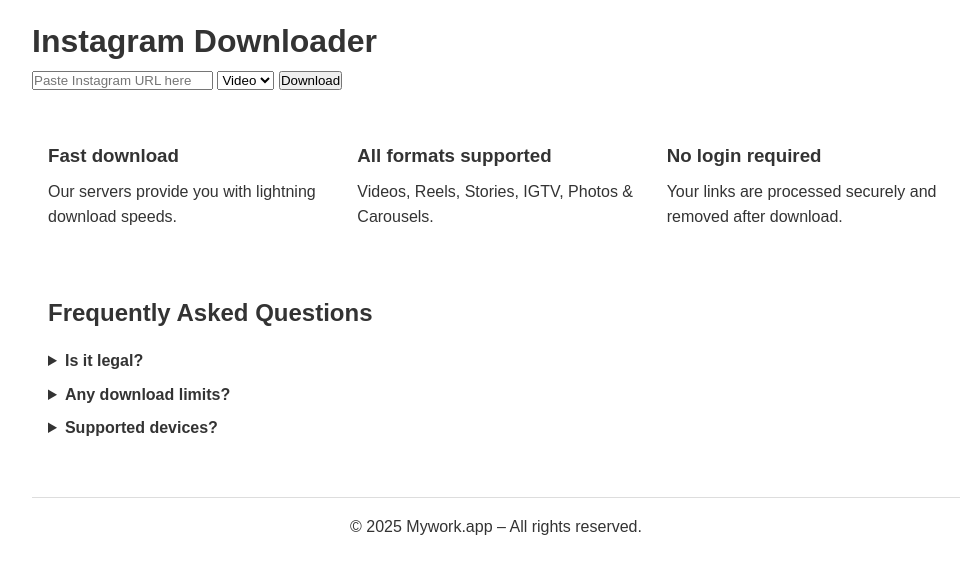
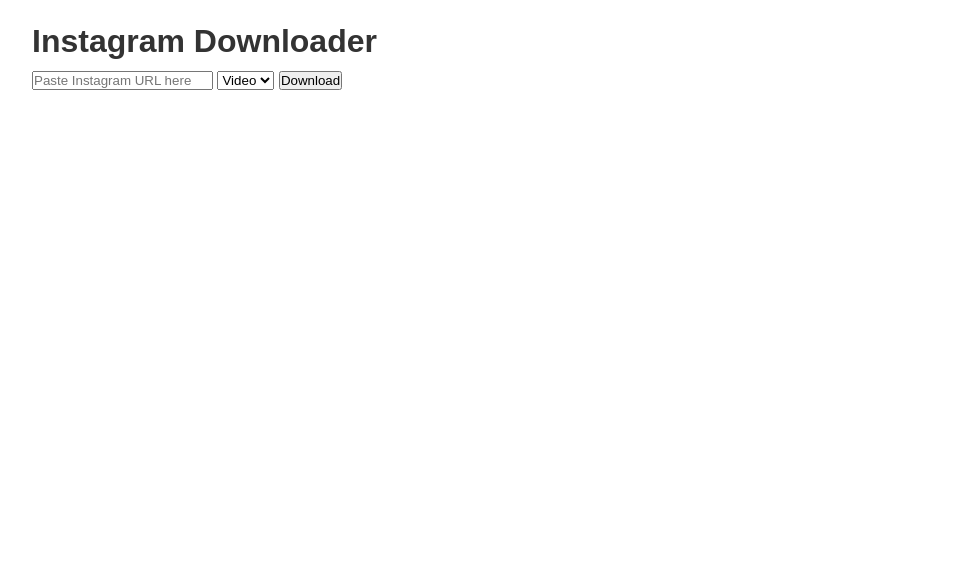
Before and after one commit to DarshanaV/instagram-downloader, a website: page public/index.html in a window 1280 px wide. Shown: the whole page, without its empty margins (144-1111 px from the left). Drawn offline with Linux system fonts and the light colour scheme.

Commit message:
Update index.html

```diff
--- a/public/index.html
+++ b/public/index.html
@@ -20,40 +20,6 @@
       <span id="spinner" style="display:none;">⏳</span>
     </form>
 
-<section class="features container">
-    <div class="feature">
-      <h3>Fast download</h3>
-      <p>Our servers provide you with lightning download speeds.</p>
-    </div>
-    <div class="feature">
-      <h3>All formats supported</h3>
-      <p>Videos, Reels, Stories, IGTV, Photos & Carousels.</p>
-    </div>
-    <div class="feature">
-      <h3>No login required</h3>
-      <p>Your links are processed securely and removed after download.</p>
-    </div>
-  </section>
-
-  <section class="faq container">
-    <h2>Frequently Asked Questions</h2>
-    <details>
-      <summary>Is it legal?</summary>
-      <p>Downloading public posts for personal use is usually allowed; respect copyright.</p>
-    </details>
-    <details>
-      <summary>Any download limits?</summary>
-      <p>No. Download as many as you want—no limits.</p>
-    </details>
-    <details>
-      <summary>Supported devices?</summary>
-      <p>Works on desktop and mobile with modern browsers.</p>
-    </details>
-  </section>
-
-  <footer class="footer container">
-    <p>© 2025 Mywork.app – All rights reserved.</p>
-  </footer>
     <div id="feedback" class="feedback"></div>
   </div>
 
```
